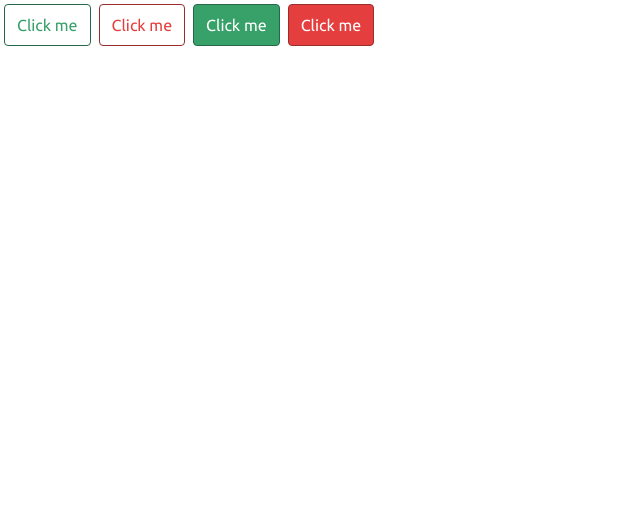
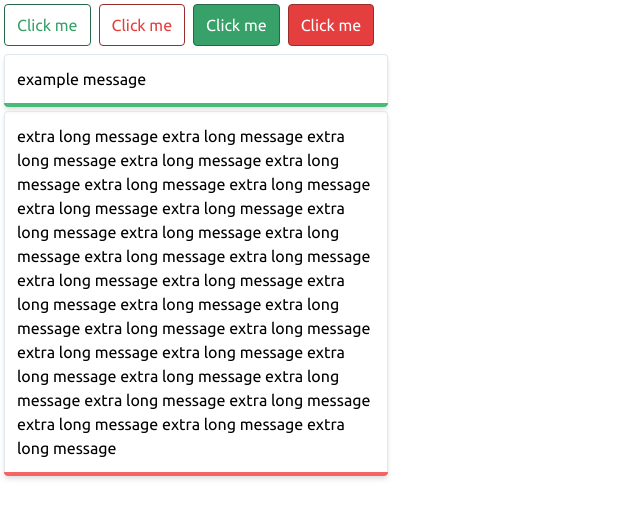
Before and after one commit to tsumo/tailwind-components, a React (Create React App) app: page / in a window 1280 px wide. Shown: the top 518 px of the page, without its empty margins (0-640 px from the left). Built offline with nearby package versions, Linux system fonts and the light colour scheme.

Commit message:
Toast component

```diff
--- a/src/App.tsx
+++ b/src/App.tsx
@@ -1,5 +1,6 @@
 import React from "react";
 import { Button, ButtonProps } from "./components/Button";
+import { Toast } from "./components/Toast";
 
 const buttonProps: ButtonProps[] = [
   { color: "green", variant: "outline" },
@@ -16,6 +17,11 @@ export const App = () => {
           Click me
         </Button>
       ))}
+      <Toast message="example message" color="green" />
+      <Toast
+        message="extra long message extra long message extra long message extra long message extra long message extra long message extra long message extra long message extra long message extra long message extra long message extra long message extra long message extra long message extra long message extra long message extra long message extra long message extra long message extra long message extra long message extra long message extra long message extra long message extra long message extra long message extra long message extra long message extra long message extra long message extra long message"
+        color="red"
+      />
     </>
   );
 };
--- /dev/null
+++ b/src/components/Toast.tsx
@@ -0,0 +1,23 @@
+import React from "react";
+import clsx from "clsx";
+
+export type ToastProps = {
+  message: string;
+  color: "green" | "red";
+};
+
+const colorToCss: Record<ToastProps["color"], string> = {
+  green: "bg-green-500",
+  red: "bg-red-500",
+};
+
+export const Toast = ({ message, color }: ToastProps) => {
+  return (
+    <div className="flex flex-col max-w-sm m-1 shadow-md">
+      <div className="rounded-t w-full border-t border-l border-r border-grey-900 p-3">
+        {message}
+      </div>
+      <div className={clsx("rounded-b w-full h-1", colorToCss[color])} />
+    </div>
+  );
+};
```
